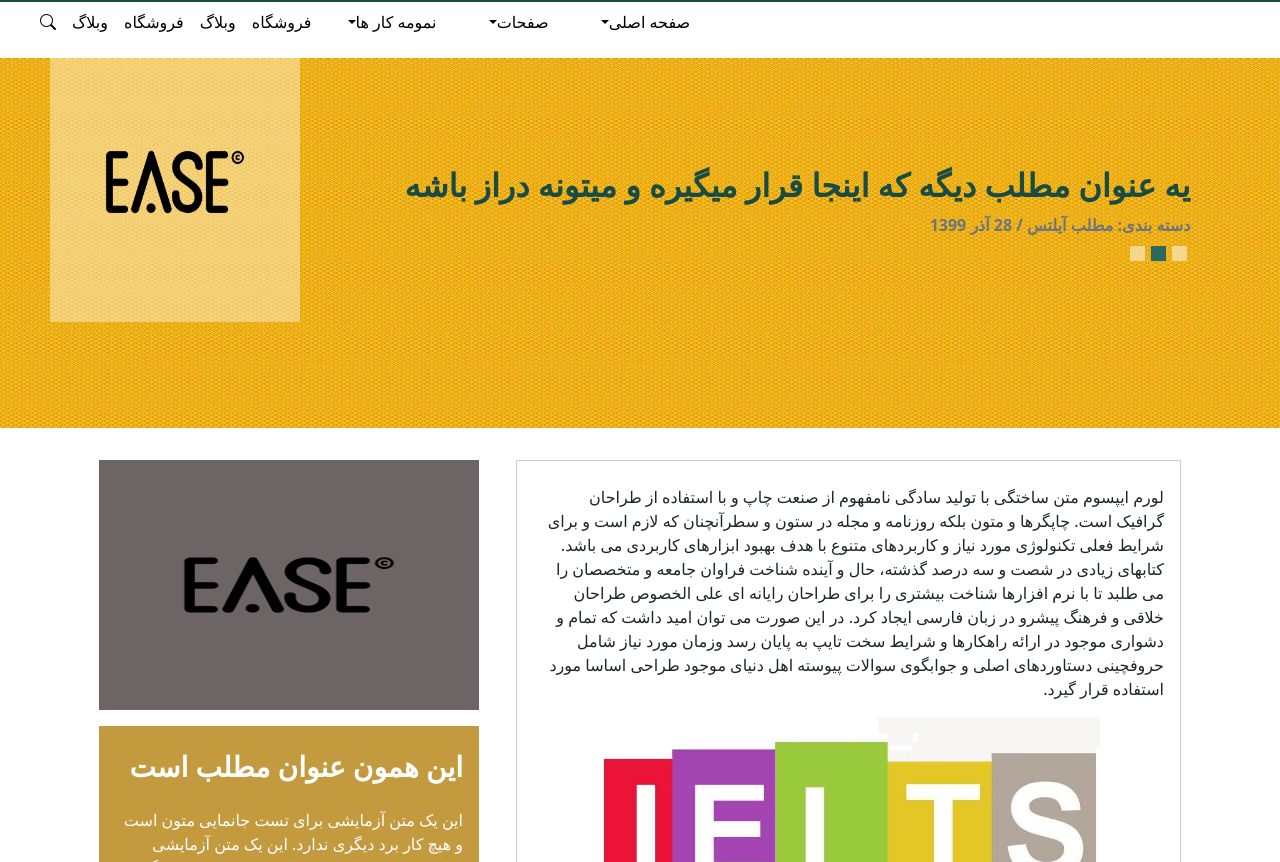
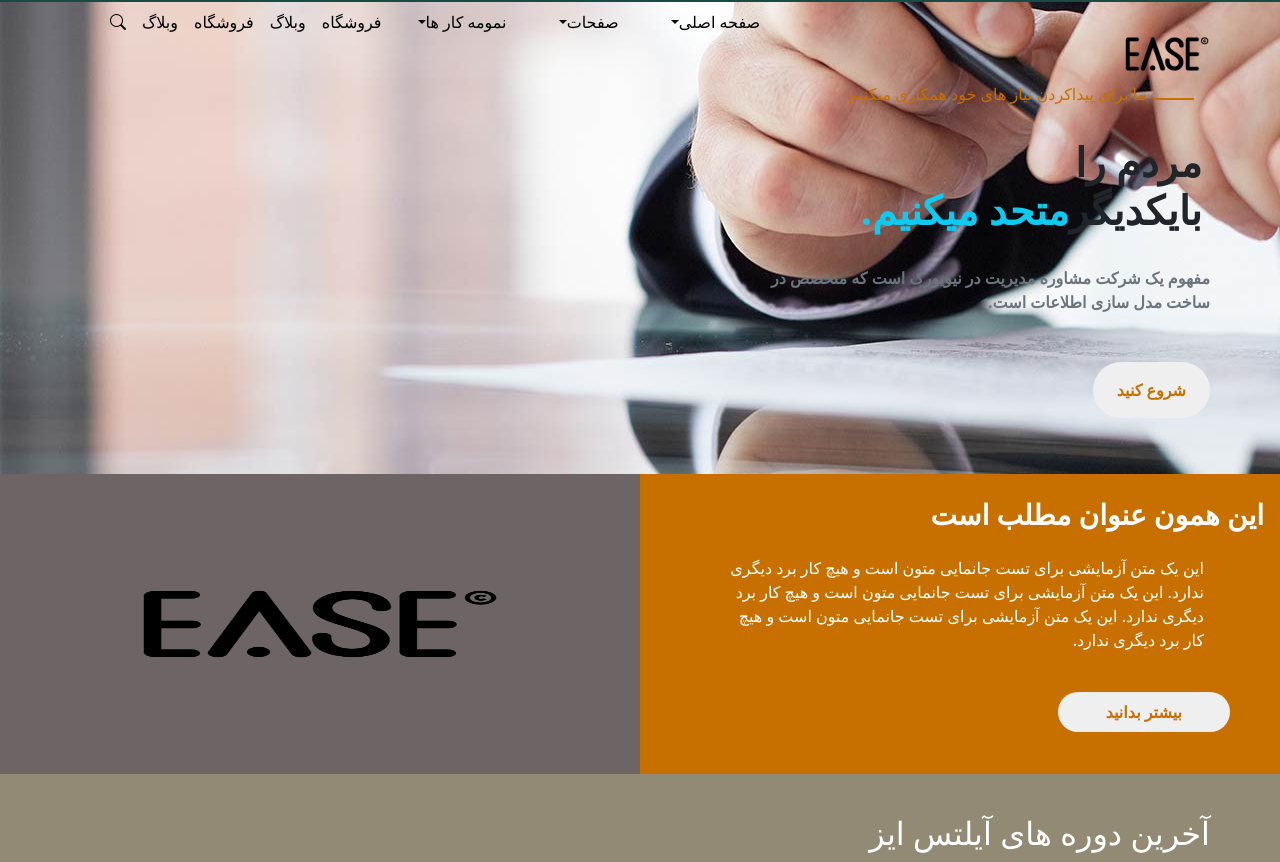
Before and after one commit to MrMohammadMoradi/finall-project, a React (Create React App) app: page / in a window 1280 px wide. Shown: the part 38-900 px from the top of the page. Built offline with nearby package versions, Linux system fonts and the light colour scheme.

Commit message:
Delete Component at App.js and add component to Main Page and Archive page

```diff
--- a/src/App.js
+++ b/src/App.js
@@ -1,5 +1,5 @@
 import React from 'react'
-//import {BrowserRouter, Routes, Route} from 'react-router-dom'
+import {BrowserRouter, Routes, Route} from 'react-router-dom'
 
 import 'bootstrap/dist/css/bootstrap.min.css'
 import './App.css';
@@ -7,36 +7,18 @@
 import 'bootstrap-icons/font/bootstrap-icons.css'
 
 import Navbar from './components/Navbar';
-import Carousel from './components/Carosel';
-import Sidebar from './components/SideBar.jsx'
-import MainText from './components/MainText';
-import RecentCourses from './components/RecentCourses';
-import OurColleagues from './components/OurColleagues';
 import Footer from './components/Footer';
-import WhyIeltsEase from './components/WhyIeltsEase';
-import AnswerToWhy from './components/AnswerToWhy';
-import Blog from './components/Blog';
-import Menu from './components/Menu';
+import IeltsEaseMainPage from './Pages/IeltsEaseMainPage';
 
 function App() {
   return (
-    <div className="App">
+    <BrowserRouter>
       <Navbar/>
-      <Menu/>
-      <Carousel/>
-      <div className='Archiv'>
-        <div className='container d-flex my-3'>
-          <MainText/>
-          <Sidebar/>
-        </div>
-      </div>
-      <WhyIeltsEase/>
-      <RecentCourses/>
-      <AnswerToWhy/>
-      <OurColleagues/>
-      <Blog/>
+      <Routes>
+        <Route path='/' element={<IeltsEaseMainPage/>}/>
+      </Routes>
       <Footer/>
-    </div>
+    </BrowserRouter>
   );
 }
 
```
